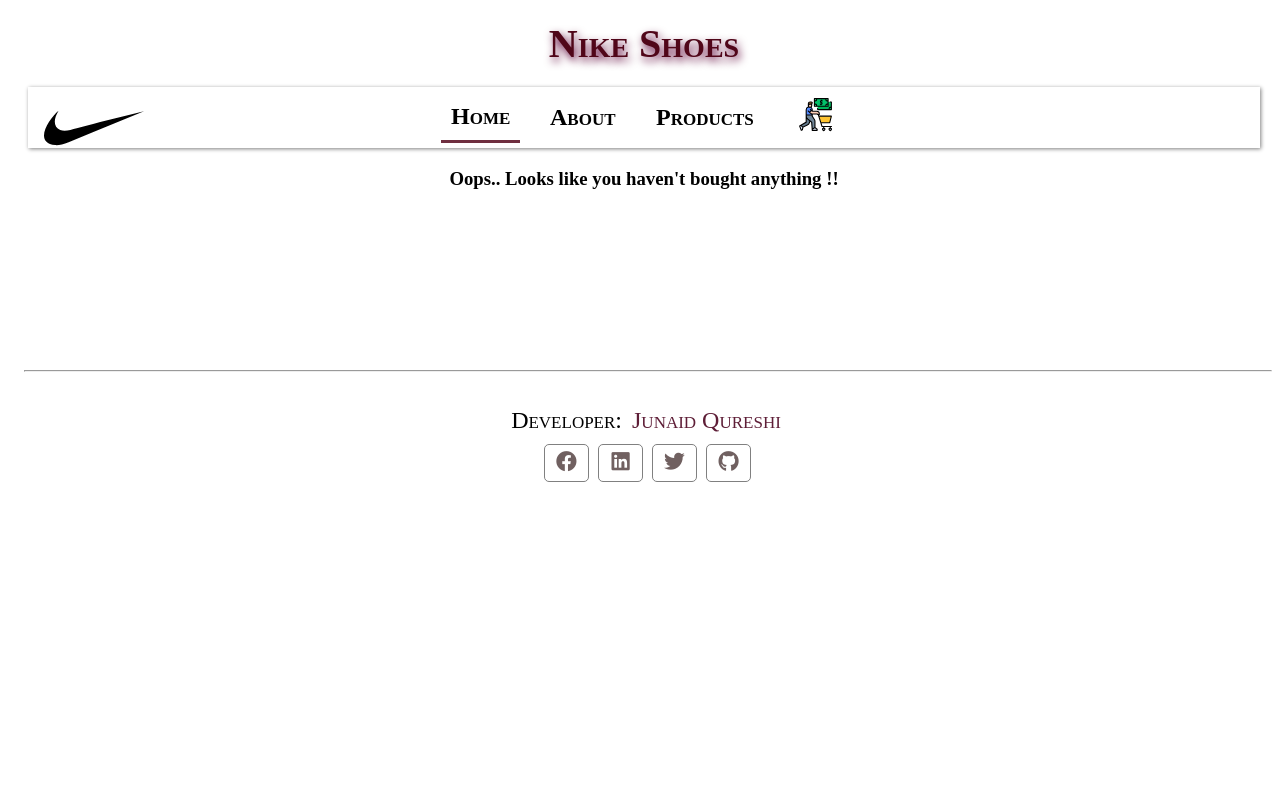
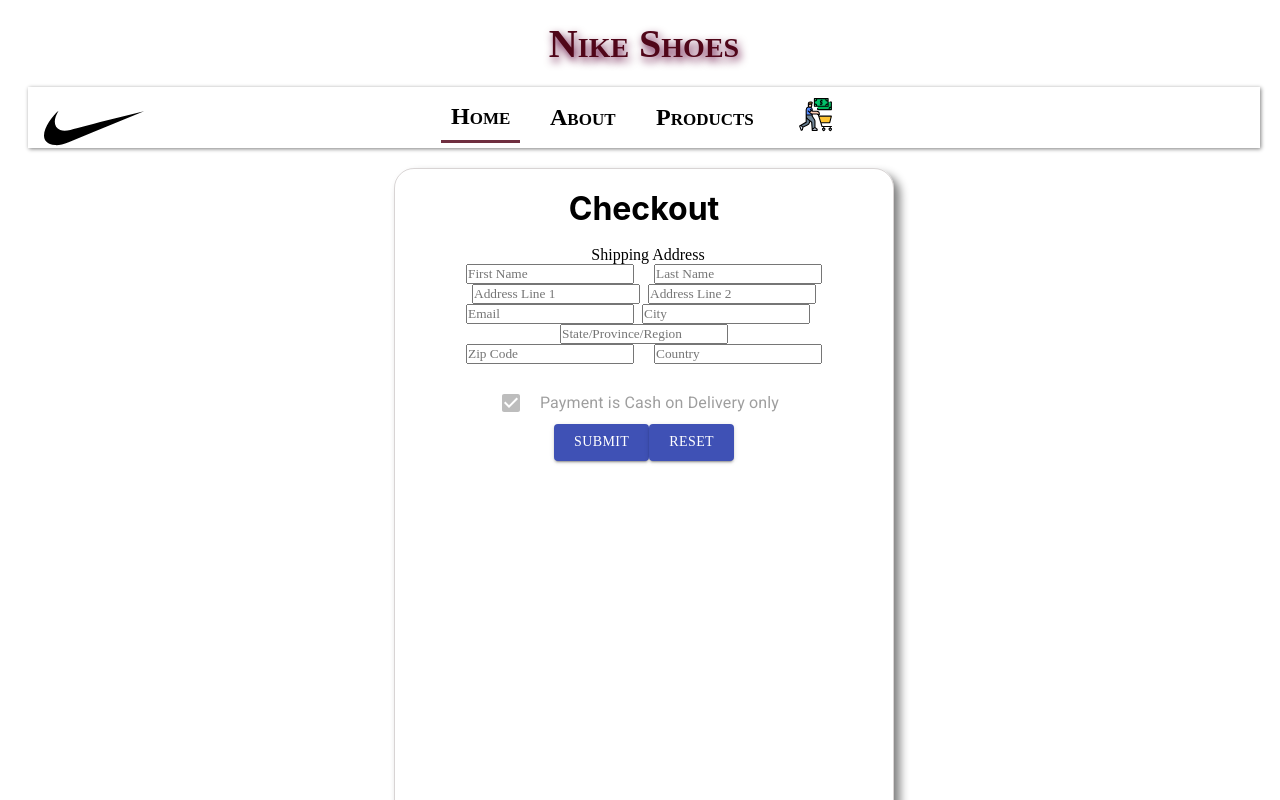
Before and after one commit to developer-junaid/Nike-Shoe-Store, a React (Create React App) app: page /checkout in a window 1280 px wide. Shown: the top 800 px of the page. Built offline with nearby package versions, Linux system fonts and the light colour scheme; a web font is replaced by a local one.

Commit message:
Worked On Form Validation

```diff
--- a/package.json
+++ b/package.json
@@ -11,6 +11,7 @@
     "@testing-library/user-event": "^7.1.2",
     "react": "^16.13.1",
     "react-dom": "^16.13.1",
+    "react-hook-form": "^6.0.8",
     "react-router-dom": "^5.2.0",
     "react-scripts": "3.4.1"
   },
--- a/src/App.css
+++ b/src/App.css
@@ -686,6 +686,32 @@
   font-family: "Allerta", sans-serif;
 }
 
+/* CHECKOUT */
+.checkout-parent {
+  display: flex;
+  align-items: center;
+  justify-content: center;
+}
+
+.checkout-container {
+  width: 500px;
+  height: 700px;
+  border-radius: 20px;
+  box-shadow: 6px 6px 10px gray;
+  border: 1px solid rgba(121, 104, 104, 0.287);
+  padding: 20px;
+
+}
+
+.checkout-font {
+  font-family: -apple-system, BlinkMacSystemFont, "Segoe UI", Roboto, Oxygen,
+    Ubuntu, Cantarell, "Open Sans", "Helvetica Neue", sans-serif;
+}
+
+fieldset {
+  border: none;
+}
+
 /* FOOTER */
 
 /* Footer container */
--- a/src/Router.js
+++ b/src/Router.js
@@ -7,6 +7,7 @@
 import Nav from "./components/Nav";
 import Cart from "./components/Cart";
 import Checkout from "./components/Checkout";
+import PlaceOrder from "./components/PlaceOrder";
 
 function RouterFunction() {
   return (
@@ -19,6 +20,7 @@
           <Route exact path="/product" component={Product} />
           <Route path="/cart" component={Cart} />
           <Route path="/checkout" component={Checkout} />
+          <Route path="/placeorder" component={PlaceOrder} />
           <Route path="/product/:id" component={ProductItems} />
           <Route path="*" component={() => <h2>404 Not Found </h2>} />
         </Switch>
--- a/src/components/Checkout.js
+++ b/src/components/Checkout.js
@@ -1,29 +1,63 @@
-import React, { useContext } from "react";
-import { CartContext } from "../CartContext";
-import "../App.css";
+import React, { useState } from 'react';
+import '../App.css';
+import { useForm } from 'react-hook-form'
+import Checkbox from '@material-ui/core/Checkbox';
+import FormControlLabel from '@material-ui/core/FormControlLabel';
+import Button from '@material-ui/core/Button';
+import { Link } from "react-router-dom";
+
+
 
 function Checkout() {
-  // Use Context
-  const [cart, setCart] = useContext(CartContext);
+  // Use Form
+  const { register, handleSubmit } = useForm()
 
-  const totalPrice = cart.reduce(
-    (total, curr, { quantity }) => total + curr.price * curr.quantity,
-    0
-  );
-  const total = Number(totalPrice).toFixed(2);
-  // Condition
-  if (cart.length === 0) {
-    return <h3>Oops.. Looks like you haven't bought anything !!</h3>;
-  } else {
-    return (
-      <div>
-        <h3>
-          {" "}
-          Keep <strong>(${total})</strong> Ready, Parcel is on it's way !!
-        </h3>
+  // Handle Submit
+  const onSubmit = (data) => {
+    const { first_name, last_name, address1, address2, email, city, state, zip_code, country } = data;
+    alert('Form has been submitted');
+    document.querySelector('#reset').click();
+  }
+
+
+  // ...
+
+
+  return (
+    <div className='checkout-parent'>
+      <div className='checkout-container'>
+        <h1 className='checkout-font'>Checkout</h1>
+
+        <form className='checkout-form' onSubmit={handleSubmit(onSubmit)} >
+          <br />
+          <fieldset>
+            <legend>Shipping Address</legend>
+
+            <input type='text' name='first_name' ref={register} required placeholder='First Name' />&nbsp;&nbsp;&nbsp;
+            <input type='text' name='last_name' ref={register} required placeholder='Last Name' />
+            <input type='text' name='address1' ref={register} required placeholder='Address Line 1' />
+            <input type='text' name='address2' ref={register} placeholder='Address Line 2' />
+            <input type='email' name='email' ref={register} required placeholder='Email' />
+            <input type='text' name='city' ref={register} required placeholder='City' />&nbsp;&nbsp;&nbsp;
+            <input type='text' name='state' ref={register} required placeholder='State/Province/Region' /><br />
+            <input type='number' name='zip_code' ref={register} required placeholder='Zip Code' />&nbsp;&nbsp;&nbsp;
+            <input type='text' name='country' ref={register} required placeholder='Country' /><br /><br />
+            <FormControlLabel disabled control={<Checkbox checked name="payment_method" />} label="Payment is Cash on Delivery only" /><br />
+            <Button variant="contained" type='submit' color="primary" >Submit</Button>
+            <Button variant="contained" id='reset' type='reset' color="primary" >Reset</Button>
+
+            {/* <Link id='link' to='/placeorder'>Go</Link> */}
+
+
+
+
+
+
+          </fieldset>
+        </form>
       </div>
-    );
-  }
+    </div >
+  )
 }
 
 export default Checkout;
--- /dev/null
+++ b/src/components/PlaceOrder.js
@@ -0,0 +1,48 @@
+import React, { useContext } from "react";
+import { CartContext } from "../CartContext";
+
+function PlaceOrder() {
+  // Use Context
+  const [cart, setCart] = useContext(CartContext);
+  const totalPrice = cart.reduce(
+    (total, curr, { quantity }) => total + curr.price * curr.quantity,
+    0
+  );
+  const total = Number(totalPrice).toFixed(2);
+
+  // Get Cart Total
+  const getCartTotal = () => {
+    return cart.reduce((sum, { quantity }) => sum + quantity, 0);
+  };
+
+  // Total
+  const totalItems = getCartTotal();
+
+  return (
+    <div>
+      <h1>Order Summary</h1>
+      <div className="cart-container">
+        {cart.map((item, idx) => (
+          <div className="cart-products" key={idx}>
+            <h3 className="cart-shoe-name">{item.name} </h3>
+
+            <h2 className="shoe-price-cart"> ${item.price} </h2>
+            <label htmlFor="quantity">Items</label>{" "}
+            <input
+              className="quantity"
+              maxLength="3"
+              type="number"
+              id="quantity"
+              value={item.quantity}
+            />
+            <br />
+            <img className="cart-shoe-image" alt={item.name} src={item.img} />
+            <br />
+          </div>
+        ))}
+      </div>
+    </div>
+  );
+}
+
+export default PlaceOrder;
--- a/src/components/SummaryCard.js
+++ b/src/components/SummaryCard.js
@@ -10,21 +10,21 @@
     background: "#e0e0e0",
     width: "30%",
     marginBottom: 30,
-    margin:"0 auto",
+    margin: "0 auto",
   },
   title: {
     fontSize: 20,
   },
   pos: {
     marginBottom: 12,
-  }
+  },
 });
 
 export default function SummaryCard({ items, amount }) {
   const classes = useStyles();
 
   return (
-    <Card className={classes.root} variant="elevation" elevation={8} >
+    <Card className={classes.root} variant="elevation" elevation={8}>
       <CardContent>
         <Typography className={classes.title} variant="h3" gutterBottom>
           Order Summary
@@ -36,9 +36,11 @@
         <Typography className={classes.title} variant="h5" gutterBottom>
           Total Amount : <strong className="summary-text">${amount}</strong>
         </Typography>
-        <Link className="hvr-grow about-button" to="/checkout">
-          Proceed to Checkout
-        </Link>
+        {amount > 0 && (
+          <Link className="hvr-grow about-button" to="/checkout">
+            Proceed to Checkout
+          </Link>
+        )}
       </CardContent>
     </Card>
   );
```
Also changed, not shown: src/components/Cart.js (+23 -5 lines), 1 other file (tests, documents, lock files or other folders).
